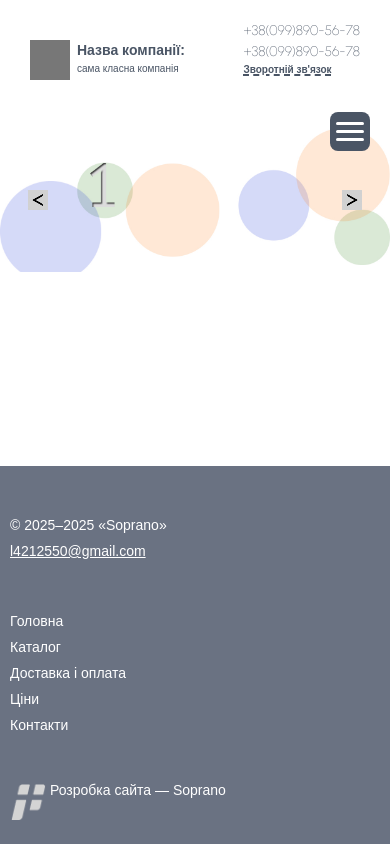
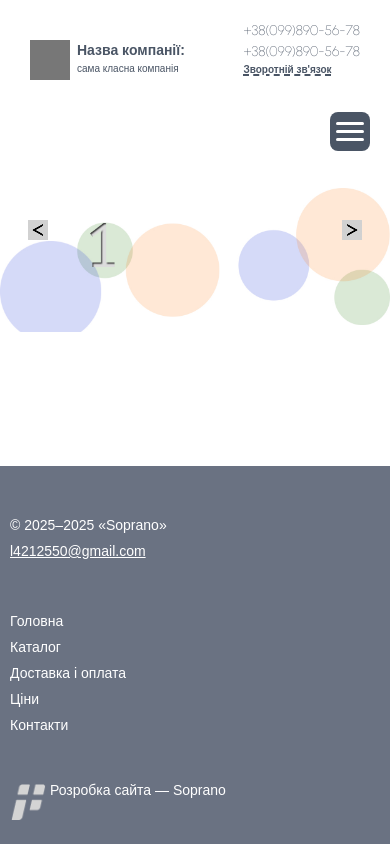
Before and after one commit to bliosha/3maket_v2, a React (Vite) app: page / in a window 390 px wide. Built offline with nearby package versions, Linux system fonts and the light colour scheme.

Commit message:
fix burger

```diff
--- a/src/components/Carousel.jsx
+++ b/src/components/Carousel.jsx
@@ -10,7 +10,7 @@ const Carousel = ({children:slides}) => {
     const next = () => setCurr(curr => (curr === slides.length - 1 ? 0 : curr + 1));
 
     return (
-        <div className="overflow-hidden relative w-full">
+        <div className="overflow-hidden relative w-full pt-15 md:pt-0">
             <div
                 className="flex transition-transform ease-out duration-500"
                 style={{ transform: `translateX(-${curr * 100}%)` }}
```
Also changed, not shown: src/components/Header.jsx (line endings or trailing spaces).
